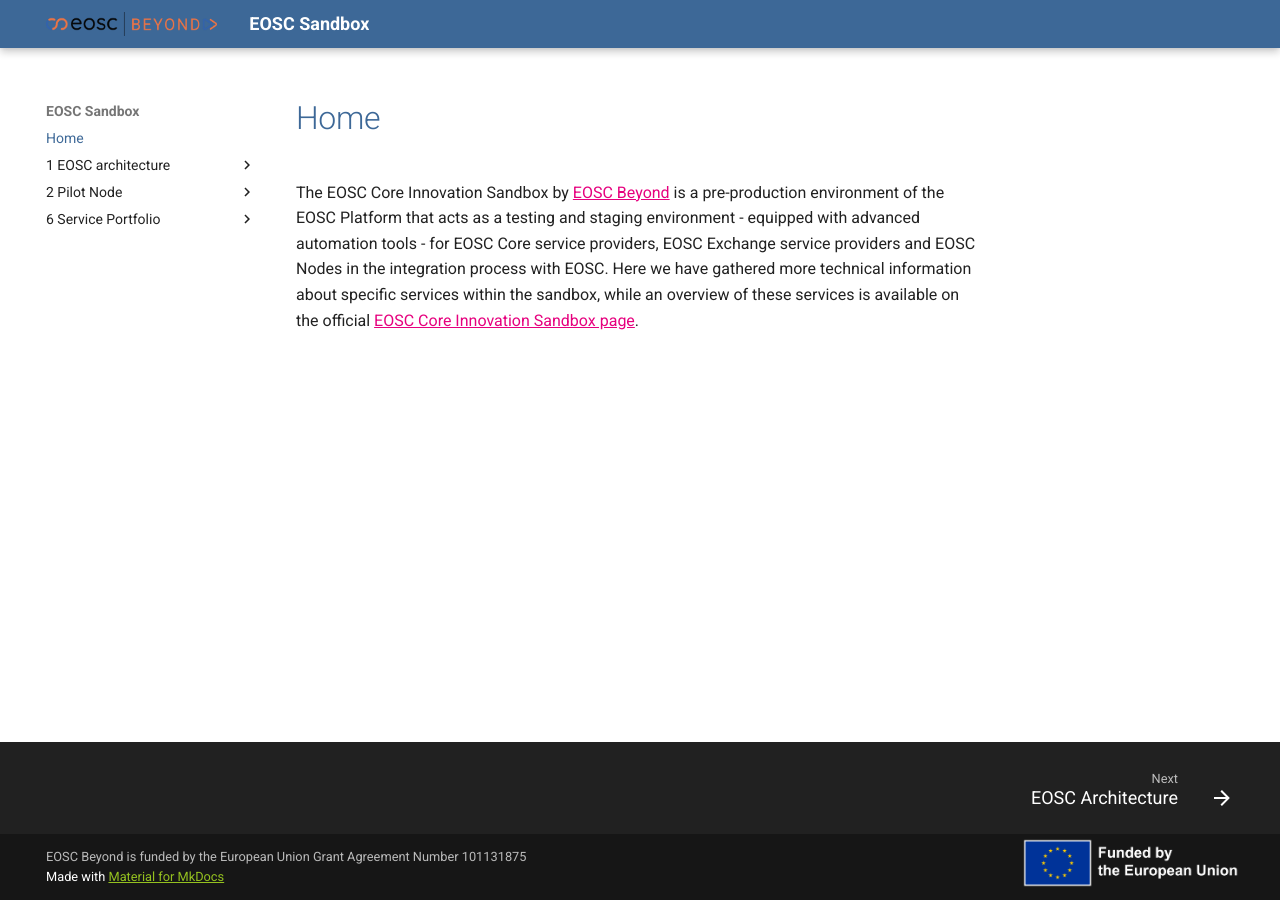
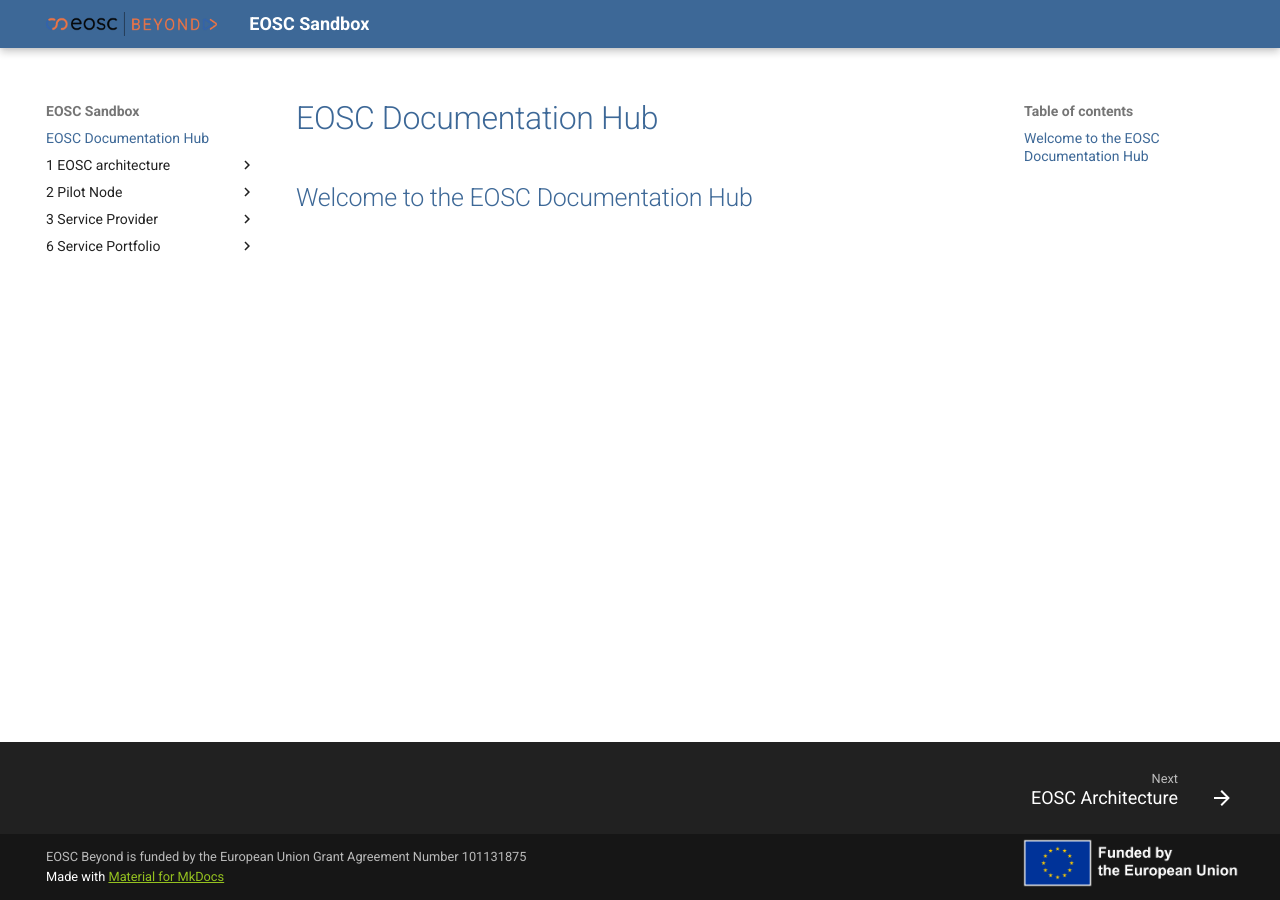
Before and after one commit to eosc-beyond-sandbox/eosc-sandbox, an MkDocs documentation site: the page built from resources/index.md, in a window 1280 px wide. Built offline with MkDocs 1.6.1 and Material for MkDocs 9.7.7, drawn with Linux system fonts in a browser that asks for light colours.

Commit message:
Service providers section

```diff
--- a/resources/index.md
+++ b/resources/index.md
@@ -1,3 +1,3 @@
-# Home
+# EOSC Documentation Hub
 
-The EOSC Core Innovation Sandbox by [EOSC Beyond](https://www.eosc-beyond.eu/) is a pre-production environment of the EOSC Platform that acts as a testing and staging environment - equipped with advanced automation tools - for EOSC Core service providers, EOSC Exchange service providers and EOSC Nodes in the integration process with EOSC. Here we have gathered more technical information about specific services within the sandbox, while an overview of these services is available on the official [EOSC Core Innovation Sandbox page](https://sandbox.eosc-beyond.eu/).
+## Welcome to the EOSC Documentation Hub
```
Also changed, not shown: resources/3 Service Provider/3.1 Service Provider.md (added, +9 -0 lines), resources/3 Service Provider/3.2 Onboarding.md (added, +3 -0 lines).
